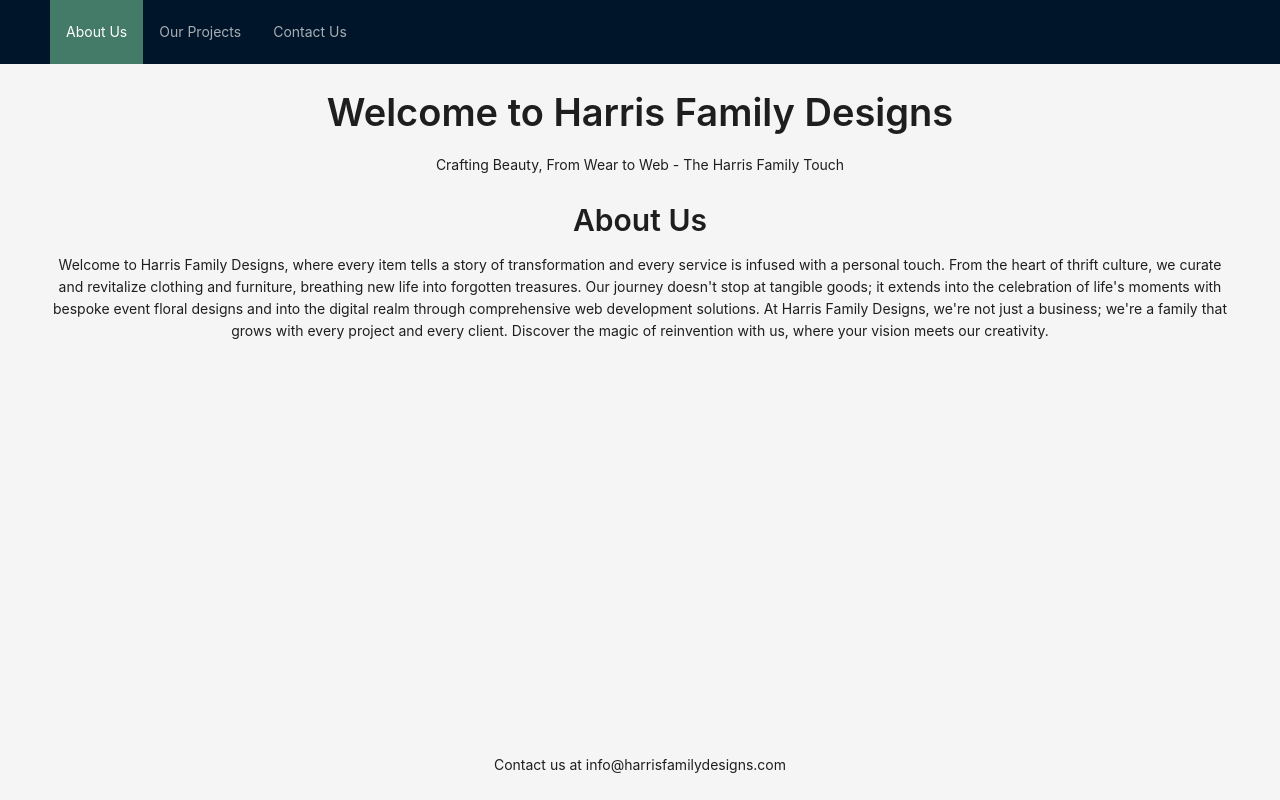
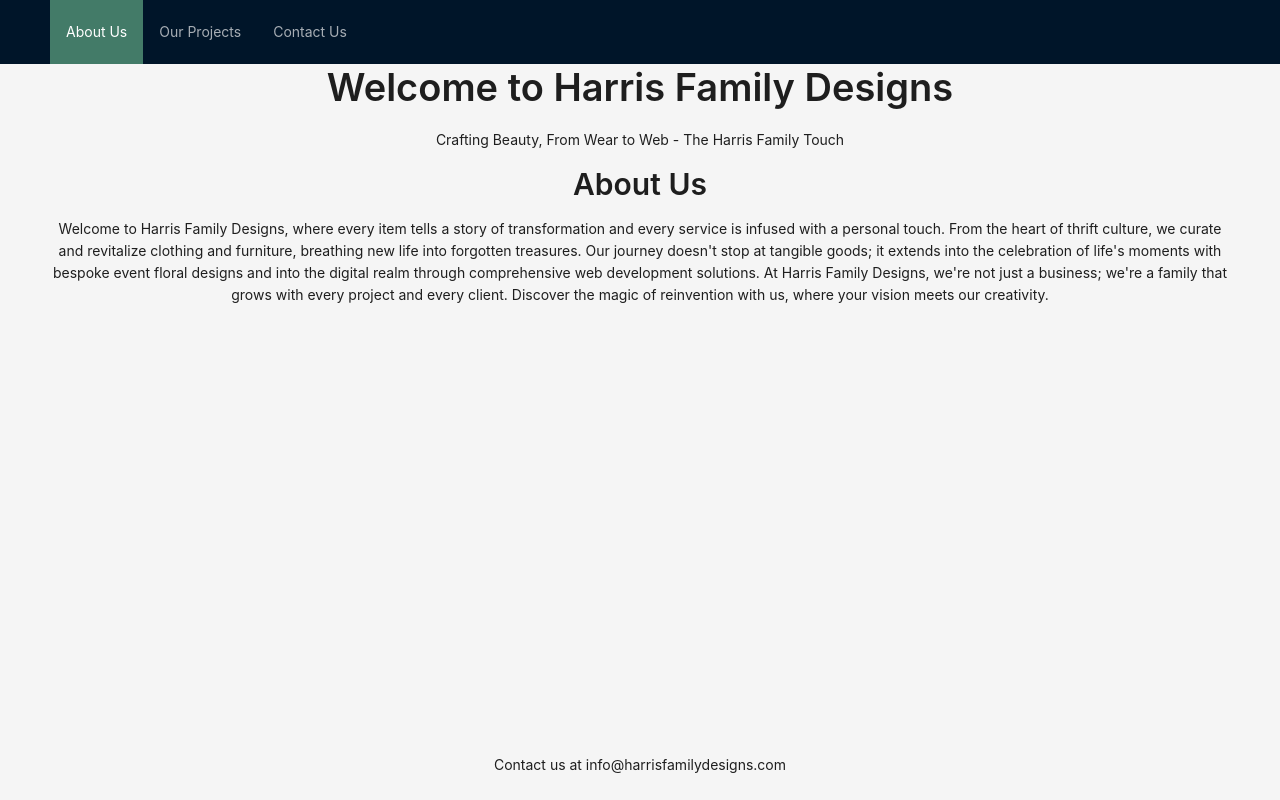
Before and after one commit to harrisfamilydesigns/harris-family-designs, a React (Vite) app: page / in a window 1280 px wide. Built offline with nearby package versions, Linux system fonts and the light colour scheme.

Commit message:
Add tailwind, remove JSON.stringify of filelist

```diff
--- a/package.json
+++ b/package.json
@@ -29,6 +29,7 @@
     "eslint-plugin-react-hooks": "^4.6.0",
     "eslint-plugin-react-refresh": "^0.4.5",
     "gh-pages": "^6.1.1",
+    "tailwindcss": "^3.4.12",
     "vite": "^5.1.4"
   },
   "volta": {
--- a/src/components/WWWApp/FinePrintApp.jsx
+++ b/src/components/WWWApp/FinePrintApp.jsx
@@ -37,6 +37,7 @@ const FinePrintApp = () => {
   return (
     <div>
       <h1>Read the Fine Print</h1>
+      <p>Copy & paste or upload something with legalese and we'll summarize it for you.</p>
       <Row>
         <Col span={12} style={{ paddingRight: 10 }}>
           <Form
@@ -64,7 +65,6 @@ const FinePrintApp = () => {
             initialValues={{file: ''}}
             layout='vertical'
           >
-            {JSON.stringify(fileList)}
             <Form.Item label="Upload a PDF" name="file">
               <Dragger
                 style={{ backgroundColor: 'white' }}
--- a/src/index.css
+++ b/src/index.css
@@ -1,3 +1,7 @@
+@tailwind base;
+@tailwind components;
+@tailwind utilities;
+
 body {
     margin: 0;
     padding: 0;
--- /dev/null
+++ b/tailwind.config.js
@@ -0,0 +1,10 @@
+/** @type {import('tailwindcss').Config} */
+export default {
+  content: [
+    "./src/**/*.{js,jsx,ts,tsx}"
+  ],
+  theme: {
+    extend: {},
+  },
+  plugins: [],
+}
```
Also changed, not shown: 1 other file (tests, documents, lock files or other folders).
